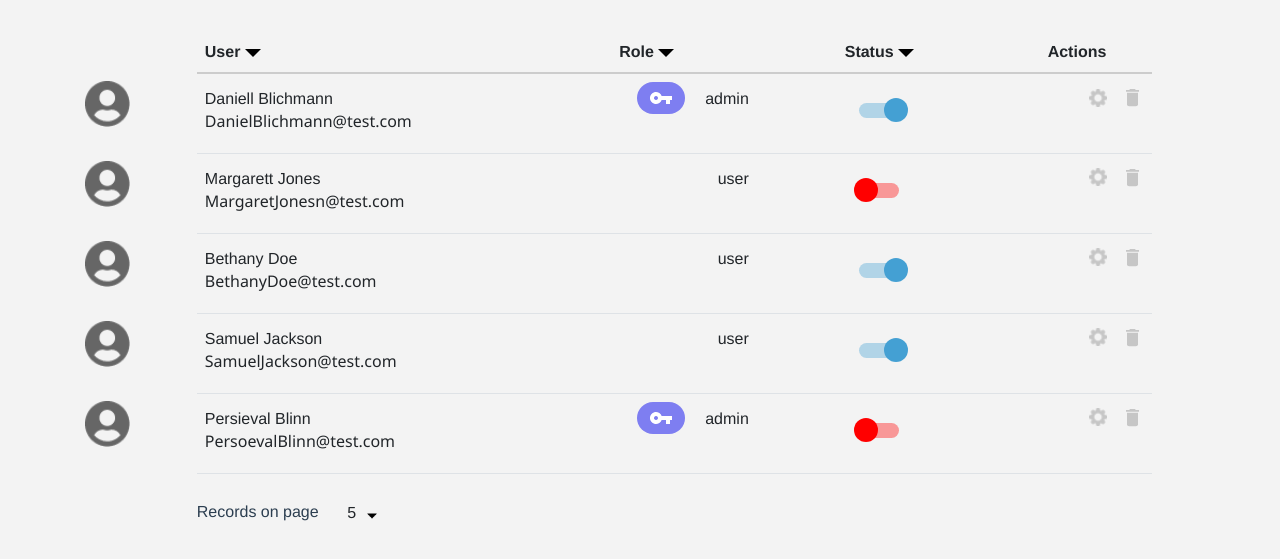
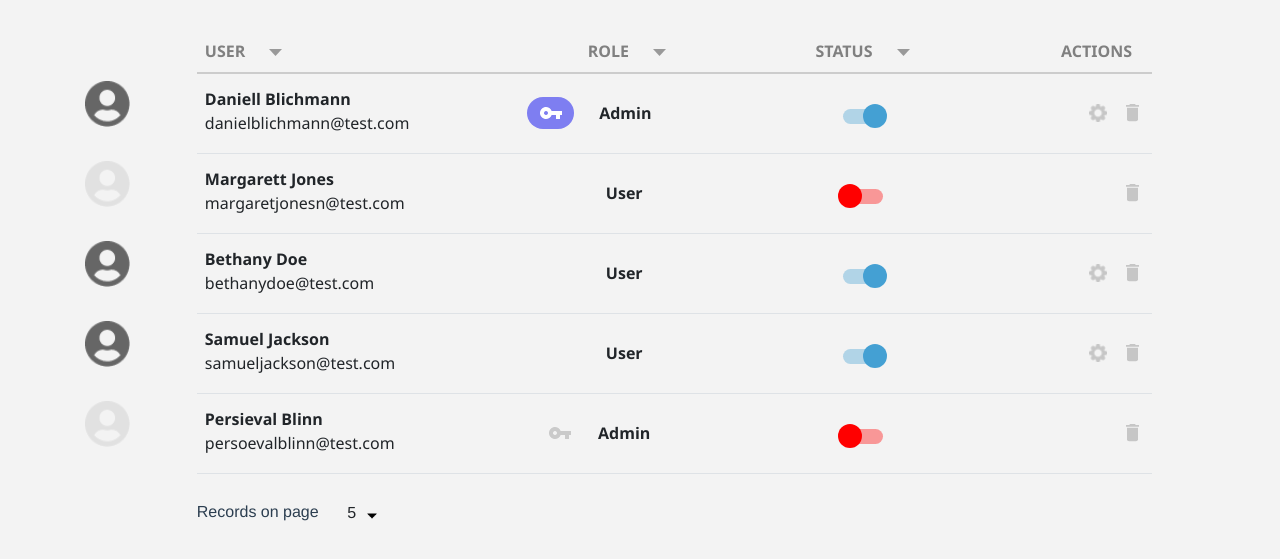
Before and after one commit to NatiaChubinidze/ReactJS_user_management, a React app in the folder reactjs_user_management/: page / in a window 1280 px wide. Shown: the part 187-746 px from the top of the page. Built offline with nearby package versions, Linux system fonts and the light colour scheme.

Commit message:
design refactoring

```diff
--- a/reactjs_user_management/src/components/home/UsersTable.js
+++ b/reactjs_user_management/src/components/home/UsersTable.js
@@ -1,10 +1,13 @@
 import React, { Component } from "react";
-import {Link } from "react-router-dom";
+import { Link } from "react-router-dom";
 import "../../styles/home/UsersTable.css";
 import ToggleButton from "../../shared/components/ToggleButton";
 import Arrow from "../../assets/icons/down-arrow.png";
+import GrayArrow from "../../assets/icons/gray_arrow.png";
 import UserIcon from "../../assets/icons/user.png";
-import KeyIcon from "../../assets/icons//key.png";
+import DisabledUser from "../../assets/icons/user_disabled.png";
+import KeyIcon from "../../assets/icons/key.png";
+import DisabledKey from "../../assets/icons/key_disabled.png";
 import SettingsIcon from "../../assets/icons/settings.png";
 import RecycleIcon from "../../assets/icons/recycle.png";
 
@@ -12,9 +15,12 @@ class UsersTable extends Component {
   constructor(props) {
     super(props);
     this.state = {
-      sortByUserDesc: true,
-      sortByRoleDesc: true,
-      sortByStatusDesc: true,
+      sortByUser: false,
+      sortByRole: false,
+      sortByStatus: false,
+      sortByUserAsc: true,
+      sortByRoleAsc: true,
+      sortByStatusAsc: true,
       usersArray: [...this.props.users],
     };
     this.sortByUser = this.sortByUser.bind(this);
@@ -26,37 +32,40 @@ class UsersTable extends Component {
     if (prevProps.filterTerm !== this.props.filterTerm) {
       this.filter();
     }
-    if (prevProps.users.length !== this.props.users.length) {
+    if (prevProps.users !== this.props.users) {
       this.setState({ usersArray: [...this.props.users] });
     }
+
   }
   sortByUser() {
+    this.setState({ sortByUser: true, sortByRole: false, sortByStatus: false });
     let clonedArray = [...this.state.usersArray];
     clonedArray.sort((a, b) =>
       a.name > b.name ? 1 : b.name > a.name ? -1 : 0
     );
-    if (!this.state.sortByUserDesc) {
+    if (!this.state.sortByUserAsc) {
       clonedArray.reverse();
     }
     this.setState((prevState) => {
       return {
-        sortByUserDesc: !prevState.sortByUserDesc,
+        sortByUserAsc: !prevState.sortByUserAsc,
         usersArray: [...clonedArray],
       };
     });
     this.props.setUsersArray(clonedArray);
   }
   sortByRole() {
+    this.setState({ sortByUser: false, sortByRole: true, sortByStatus: false });
     let clonedArray = [...this.state.usersArray];
     clonedArray.sort((a, b) =>
       a.role > b.role ? 1 : b.role > a.role ? -1 : 0
     );
-    if (!this.state.sortByRoleDesc) {
+    if (!this.state.sortByRoleAsc) {
       clonedArray.reverse();
     }
     this.setState((prevState) => {
       return {
-        sortByRoleDesc: !prevState.sortByRoleDesc,
+        sortByRoleAsc: !prevState.sortByRoleAsc,
         usersArray: [...clonedArray],
       };
     });
@@ -64,17 +73,18 @@ class UsersTable extends Component {
     this.props.setUsersArray(clonedArray);
   }
   sortByStatus() {
+    this.setState({ sortByUser: false, sortByRole: false, sortByStatus: true });
     let clonedArray = [...this.state.usersArray];
     clonedArray.sort((a, b) =>
       a.status > b.status ? 1 : b.status > a.status ? -1 : 0
     );
-    if (!this.state.sortByStatusDesc) {
+    if (!this.state.sortByStatusAsc) {
       clonedArray.reverse();
     }
 
     this.setState((prevState) => {
       return {
-        sortByStatusDesc: !prevState.sortByStatusDesc,
+        sortByStatusAsc: !prevState.sortByStatusAsc,
         usersArray: [...clonedArray],
       };
     });
@@ -104,7 +114,7 @@ class UsersTable extends Component {
       return (
         <tr key={user.id}>
           <td className="thumbnail">
-            <img src={UserIcon} alt="User Icon"/>
+            <img src={user.status==="active" ? UserIcon : DisabledUser} alt="User Icon" />
           </td>
           <td>
             <div className="user-info">
@@ -115,9 +125,12 @@ class UsersTable extends Component {
           <td>
             <div className="td-role">
               <div
-                className={user.role === "admin" ? "table-admin-div" : "d-none"}
+                className={user.role === "admin" && user.status ==="active" ? "table-admin-div" : "d-none"}
               >
-                <img src={KeyIcon} alt="Key Icon"/>
+                <img src={KeyIcon} className="admin-key" alt="Key Icon" />
+              </div>
+              <div className="disabled-img">
+              <img src={DisabledKey} alt="Disabled Key" className={user.role === "admin"&&user.status!=="active"?"disabledKey" : "d-none"}/>
               </div>
               <p>{user.role}</p>
             </div>
@@ -138,7 +151,7 @@ class UsersTable extends Component {
               <div className="actions">
                 <Link to="/settings">
                   <img
-                    className="settings-img"
+                    className={user.status === "active"?"settings-img":"d-none"}
                     src={SettingsIcon}
                     alt="Settings Icon"
                     onClick={() => this.props.setActiveUser(user)}
@@ -167,22 +180,23 @@ class UsersTable extends Component {
             <tr className="table-header">
               <th scope="col" className="th-thumbnail"></th>
               <th scope="col" className="th-user">
-                <span onClick={() => this.sortByUser()}>
-                  User <img src={Arrow} alt="Arrow"/>
+                <span className={this.state.sortByUser ? "active-cell":null} onClick={() => this.sortByUser()}>
+                  User{" "}
+                  <img src={this.state.sortByUser ? Arrow : GrayArrow} alt="Arrow" className="sort-arrow"/>
                 </span>
               </th>
               <th scope="col" className="th-role">
-                <span onClick={() => this.sortByRole()}>
-                  Role <img src={Arrow} alt="Arrow"/>
+                <span className={this.state.sortByRole ? "active-cell":null} onClick={() => this.sortByRole()}>
+                  Role  <img src={this.state.sortByRole ? Arrow : GrayArrow} alt="Arrow" className="sort-arrow"/>
                 </span>
               </th>
               <th scope="col" className="th-status">
-                <span onClick={() => this.sortByStatus()}>
-                  Status <img src={Arrow} alt="Arrow"/>
+                <span className={this.state.sortByStatus ? "active-cell":null} onClick={() => this.sortByStatus()}>
+                  Status  <img src={this.state.sortByStatus ? Arrow : GrayArrow} alt="Arrow" className="sort-arrow"/>
                 </span>
               </th>
               <th scope="col" className="th-actions">
-                Actions
+                <span>Actions</span>
               </th>
             </tr>
           </thead>
--- a/reactjs_user_management/src/components/settings/UserPermission.js
+++ b/reactjs_user_management/src/components/settings/UserPermission.js
@@ -235,7 +235,7 @@ class UserPermission extends Component {
       return (
         <div className="user-permission-flex-box" key={`${ObKey}${value}`}>
           <div className="user-permission-flex-wrapper">
-            <div className="user-permission-circle"></div>
+            <div className={value==="true"?"user-permission-circle blue":"user-permission-circle red"}></div>
             <p className="user-permission-p">{ObKey}</p>
           </div>
           <div
@@ -257,7 +257,7 @@ class UserPermission extends Component {
       return (
         <div className="user-permission-flex-box" key={`${ObKey}${value}`}>
           <div className="user-permission-flex-wrapper">
-            <div className="user-permission-circle"></div>
+            <div className={value==="true"?"user-permission-circle blue":"user-permission-circle red"}></div>
             <p className="user-permission-p">{ObKey}</p>
           </div>
           <div
@@ -279,7 +279,7 @@ class UserPermission extends Component {
       return (
         <div className="user-permission-flex-box" key={`${ObKey}${value}`}>
           <div className="user-permission-flex-wrapper">
-            <div className="user-permission-circle"></div>
+            <div className={value==="true"?"user-permission-circle blue":"user-permission-circle red"}></div>
             <p className="user-permission-p">{ObKey}</p>
           </div>
           <div
--- a/reactjs_user_management/src/styles/ToggleButton.css
+++ b/reactjs_user_management/src/styles/ToggleButton.css
@@ -40,6 +40,6 @@ input:checked + .toggle-slider {
   background-color: #b1d4e7;
 }
 input:checked + .toggle-slider:before {
-  transform: translateX(30px);
+  transform: translateX(25px);
   background-color: #44a0d3;
 }
--- a/reactjs_user_management/src/styles/home/HomeHeader.css
+++ b/reactjs_user_management/src/styles/home/HomeHeader.css
@@ -1,5 +1,6 @@
 .header-box {
     height: 150px;
+
   }
   .home-header {
     width: 100%;
@@ -7,7 +8,6 @@
     display: flex;
     flex-wrap: wrap;
     justify-content: flex-end;
-    box-shadow: 0px 3px 6px #00000029;
   }
   .home-header-wrapper {
     width: 95%;
--- a/reactjs_user_management/src/styles/home/UsersTable.css
+++ b/reactjs_user_management/src/styles/home/UsersTable.css
@@ -8,9 +8,14 @@
   height: 60px;
   padding-bottom: 30px;
   border: 0px;
+  text-transform: uppercase;
 }
 table th span {
   cursor: pointer;
+  color: gray;
+  font-family: "Segoe UI";
+  font-size: 16px;
+  font-weight: 600;
 }
 table th:not(:first-child) {
   border-bottom: 2px solid #00000029 !important;
@@ -24,12 +29,17 @@
   width: fit-content;
   margin: 0px;
 }
+.active-cell {
+  color: black !important;
+}
 .user-info p {
-    font: normal normal 300 16px/21px Segoe UI;
-    letter-spacing: 0px;
+  font-weight: 300;
+  text-transform: lowercase;
 }
 .user-info span {
   width: fit-content;
+  text-transform: capitalize;
+  font-weight: 600;
 }
 .user-info {
   width: 100%;
@@ -38,6 +48,9 @@
   display: flex;
   flex-direction: column;
   align-content: flex-start;
+  font-family: "Segoe UI";
+  font: 16px/21px;
+  letter-spacing: 0px;
 }
 
 .thumbnail {
@@ -52,13 +65,15 @@
 }
 .th-user {
   text-align: left;
-    width:340px;
+  width: 30%;
 }
 .th-role {
-    width: 220px;
+  width: 20%;
 }
 .th-actions {
-    width: 150px;
+  width: 15%;
+  text-align: end;
+  padding-right: 20px !important;
 }
 
 .td-role {
@@ -66,10 +81,18 @@
   height: 100%;
   display: flex;
   justify-content: flex-end;
+  align-items: center;
+  padding-right: 50px;
 }
 
 .td-role p {
-    margin-top: 5px;
+  text-transform: capitalize;
+  font-weight: 600;
+  font-family: "Segoe UI";
+  font: 16px;
+  line-height: 21px;
+  letter-spacing: 0px;
+  width: 70%;
 }
 .table-admin-div {
   width: 48px;
@@ -80,15 +103,11 @@
   flex-wrap: wrap;
   justify-content: center;
   align-items: center;
-    margin-right: 20px;
 }
-  .admin-div img {
-    width: 24px;
-    height: 24px;
-  }
+
 .td-status {
   text-align: center;
-    padding-left: 20px;
+  padding-top: 20px !important;
 }
 .td-actions {
   text-align: right;
@@ -99,14 +118,14 @@
   display: flex;
   justify-content: space-between;
   margin-right: 5px;
-    padding-top: 7px;
   justify-self: flex-end;
+  align-items: center;
 }
 .settings-img {
   width: 18px;
   height: 18px;
-    position:relative;
-    top:-4px;
+  position: relative;
+  top: -1px;
 }
 .recycleBin-img {
   width: 13px;
@@ -133,3 +152,11 @@
   width: 100px;
   height: 25px;
 }
+.disabledKey,
+.admin-key {
+  width: 24px;
+  height: 24px;
+}
+.sort-arrow {
+  margin-left: 20px;
+}
--- a/reactjs_user_management/src/styles/settings/UserDetails.css
+++ b/reactjs_user_management/src/styles/settings/UserDetails.css
@@ -5,6 +5,7 @@
   flex-direction: column;
   padding: 40px 50px;
   align-items: flex-start;
+
 }
 .user-details-h3 {
   font: normal normal 600 36px/48px Segoe UI;
@@ -28,6 +29,7 @@
 }
 .user-details-flex-box p span {
   font-weight: bold;
+  margin-left:3px;
 }
 .user-details-toggleButton {
   width: 80px;
--- a/reactjs_user_management/src/styles/settings/UserInfo.css
+++ b/reactjs_user_management/src/styles/settings/UserInfo.css
@@ -5,6 +5,7 @@
     flex-direction: column;
     padding: 40px 90px;
     align-items: center;
+
   }
   .user-info-box {
     position: relative;
```
Also changed, not shown: reactjs_user_management/src/styles/settings/UserPermission.css (+7 -1 lines), reactjs_user_management/src/assets/icons/gray_arrow.png (added), reactjs_user_management/src/assets/icons/key_disabled.png (added), reactjs_user_management/src/assets/icons/user_disabled.png (added). Lines whose indentation alone changed are shown as unchanged.
